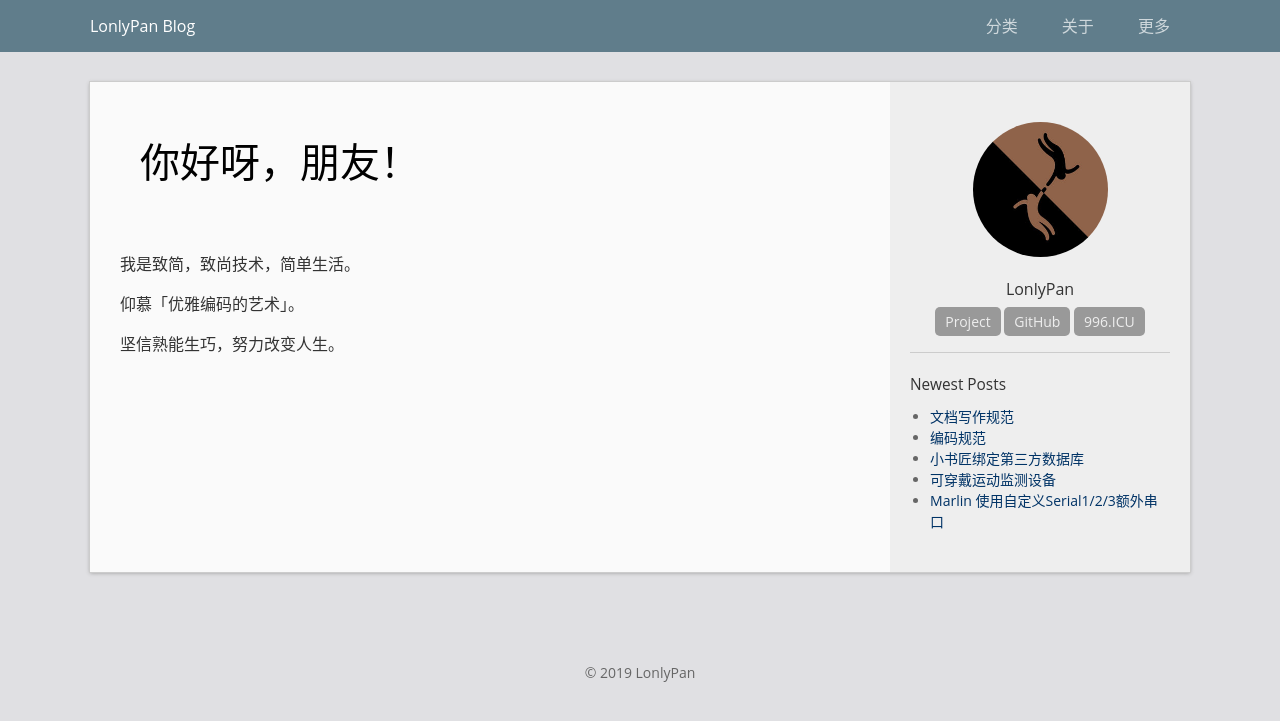
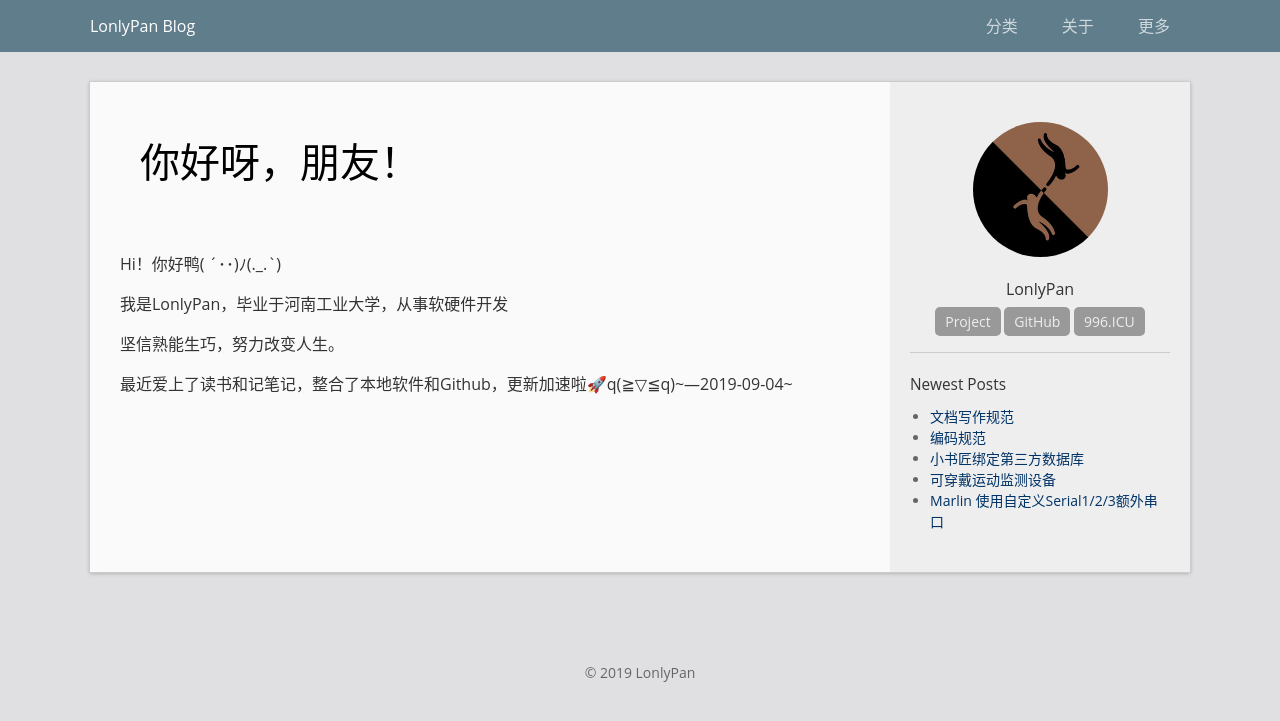
Before and after one commit to LonlyStack/LonlyPan.github.io, a Jekyll site: the page built from about.md, in a window 1280 px wide. Shown: the top 721 px of the page. Built offline with Jekyll 4.4.1, drawn with Linux system fonts in a browser that asks for light colours.

Commit message:
修改文件: about.md

```diff
--- a/about.md
+++ b/about.md
@@ -4,8 +4,10 @@ title: 你好呀，朋友！
 permalink: /about/
 ---
 
-我是致简，致尚技术，简单生活。
+Hi！你好鸭( ´･･)ﾉ(.\_.\`)
 
-仰慕「优雅编码的艺术」。
+我是LonlyPan，毕业于河南工业大学，从事软硬件开发
 
 坚信熟能生巧，努力改变人生。
+
+最近爱上了读书和记笔记，整合了本地软件和Github，更新加速啦🚀q(≧▽≦q)~—2019-09-04~
```
